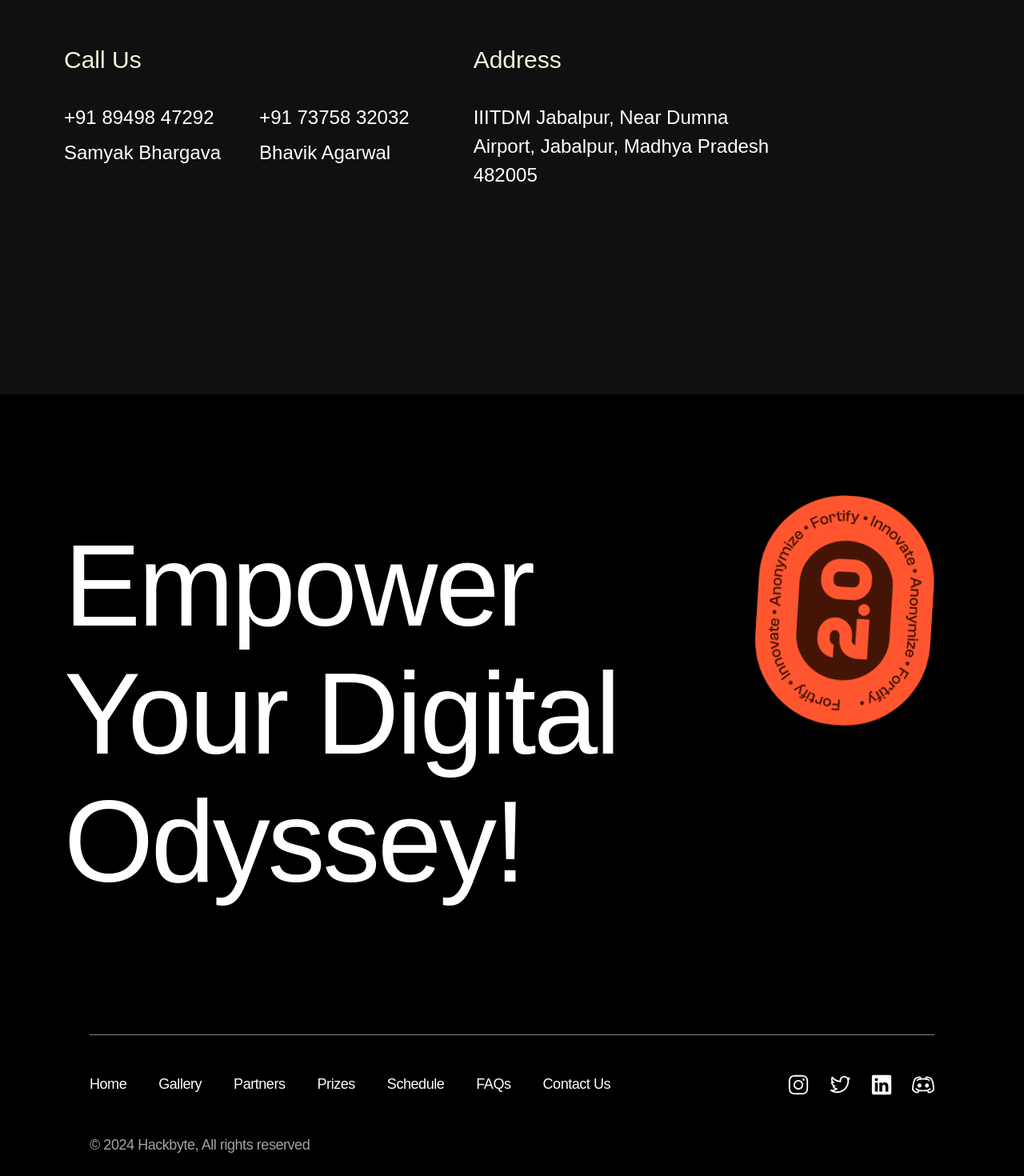
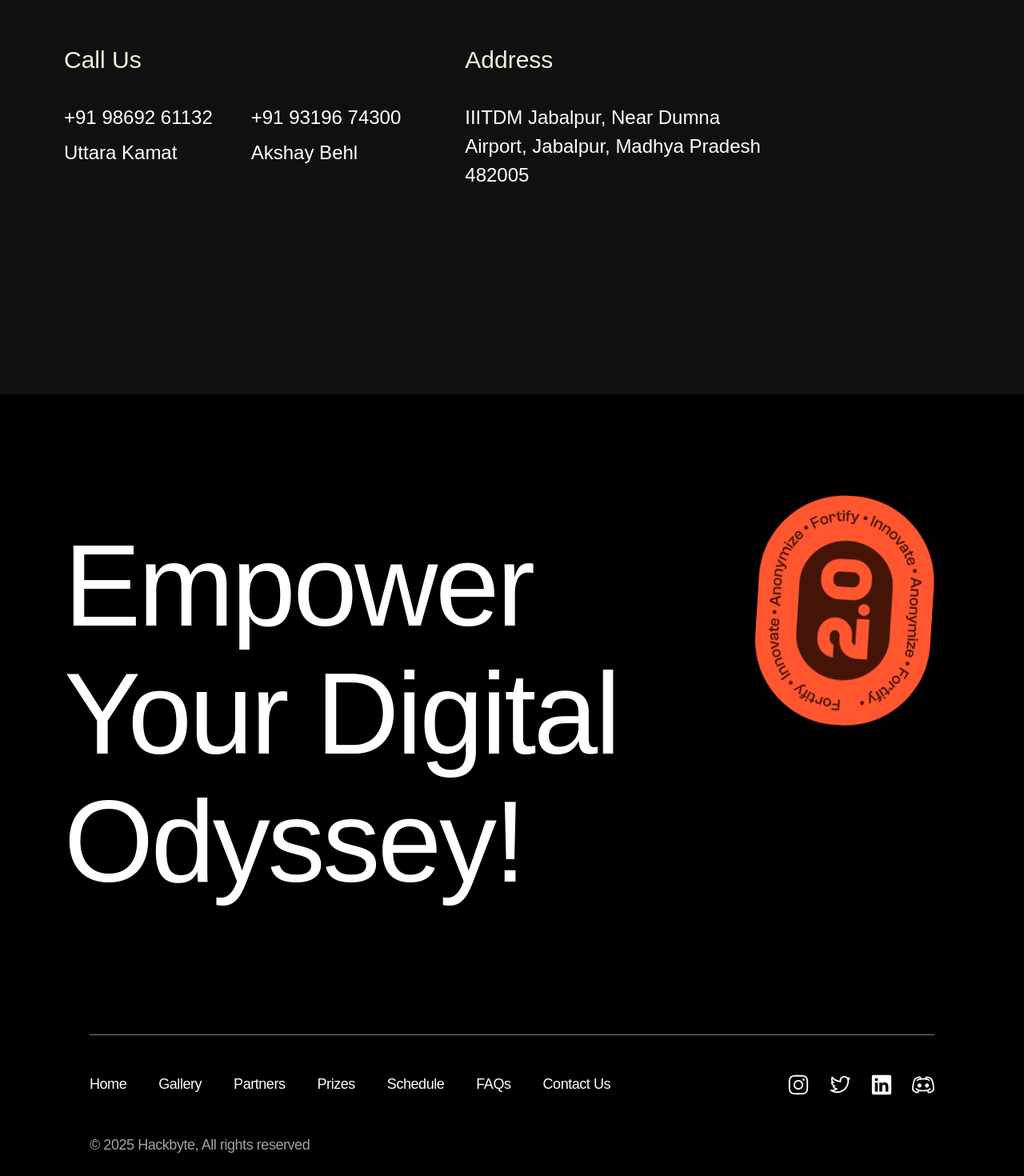
Before and after one commit to BitByte-TPC/hackbyte, a Next.js app: page /contact in a window 1280 px wide. Shown: the part 1680-3150 px from the top of the page at 80% size. Built offline with nearby package versions, Linux system fonts and the light colour scheme; a web font is replaced by a local one.

Commit message:
Update contact page

```diff
--- a/app/contact/page.jsx
+++ b/app/contact/page.jsx
@@ -164,12 +164,12 @@ export default function Contact() {
               font-normal text-[1rem] md:flex-row lg:text-[1.5rem]"
               >
                 <div className="flex flex-col items-start gap-2">
-                  <p>+91 89498 47292</p>
-                  <p>Samyak Bhargava</p>
+                  <p>+91 98692 61132</p>
+                  <p>Uttara Kamat</p>
                 </div>
                 <div className="flex flex-col items-start gap-2">
-                  <p>+91 73758 32032</p>
-                  <p>Bhavik Agarwal</p>
+                  <p>+91 93196 74300</p>
+                  <p>Akshay Behl</p>
                 </div>
               </div>
             </div>
--- a/app/faq/page.jsx
+++ b/app/faq/page.jsx
@@ -31,7 +31,7 @@ export default function FAQ() {
   const data = [
     {
       title: "How do I register ?",
-      content: "Pre-registration will be opening in January 2024",
+      content: "Pre-registration will be opening in January 2025",
     },
     {
       title: "How many team members do I need ?",
--- a/app/gallery/page.jsx
+++ b/app/gallery/page.jsx
@@ -32,13 +32,13 @@ const Gallery = () => {
         <div className="w-full flex flex-col gap-6">
           <div className="flex flex-col items-center gap-4">
             <p className="text-[#F5F0D8] font-normal text-[2.25rem] md:text-[5rem]">
-              Hackbyte Highlights
+              Hackbyte 2.0 Highlights
             </p>
             <p
               className="w-full xl:max-w-[75%] text-[#C3C3C3] font-[Inter]
                 text-center font-normal text-[1.25rem] md:text-[1.5rem]"
             >
-              Explore our gallery of memorable moments from HackByte events at
+              Explore our gallery of memorable moments from HackByte 2.0 event at
               IIITDMJ. Immerse in the vibrant coding community, witness
               innovation, and get inspired.
             </p>
--- a/app/page.js
+++ b/app/page.js
@@ -27,12 +27,12 @@ export default function Home() {
     {
       number: 2400,
       label: "Registrations",
-      description: "1500+ registrations from across the country.",
+      description: "2400+ registrations from across the country.",
     },
     {
       number: 400,
       label: "Offline Participants",
-      description: "500+ participants joined the offline hackathon!",
+      description: "400+ participants joined the offline hackathon!",
     },
     {
       number: 100,
@@ -55,7 +55,7 @@ export default function Home() {
     },
     {
       imgSrc: "/aboutPage/img2.svg",
-      title: "Exciting Prices",
+      title: "Exciting Prizes",
       description:
         "Top 3 teams plus best projects of each domain will win prizes which will be disclosed soon!",
     },
--- a/app/prizes/page.jsx
+++ b/app/prizes/page.jsx
@@ -287,7 +287,7 @@ export default function Prizes() {
         </div>
 
         {/* Logitech Tracks Section */}
-        <div id="logitech-tracks" className="w-full flex flex-col pt-24">
+        {/* <div id="logitech-tracks" className="w-full flex flex-col pt-24">
           <div className="flex flex-col items-center gap-4 md:gap-6">
             <p
               className="text-[#F5F0D8] text-center font-normal text-[2.25rem]
@@ -380,7 +380,7 @@ export default function Prizes() {
               ))}
             </div>
           </div>
-        </div>
+        </div> */}
 
         {/* Sponsor Tracks Section */}
         <div className="w-full flex flex-col pt-24">
--- a/components/Footer/index.jsx
+++ b/components/Footer/index.jsx
@@ -61,7 +61,7 @@ const Footer = () => {
         className="text-stone-400 text-lg font-normal leading-normal
           tracking-tight pt-12 mb-8"
       >
-        © 2024 Hackbyte, All rights reserved
+        © 2025 Hackbyte, All rights reserved
       </p>
     </div>
   );
```
